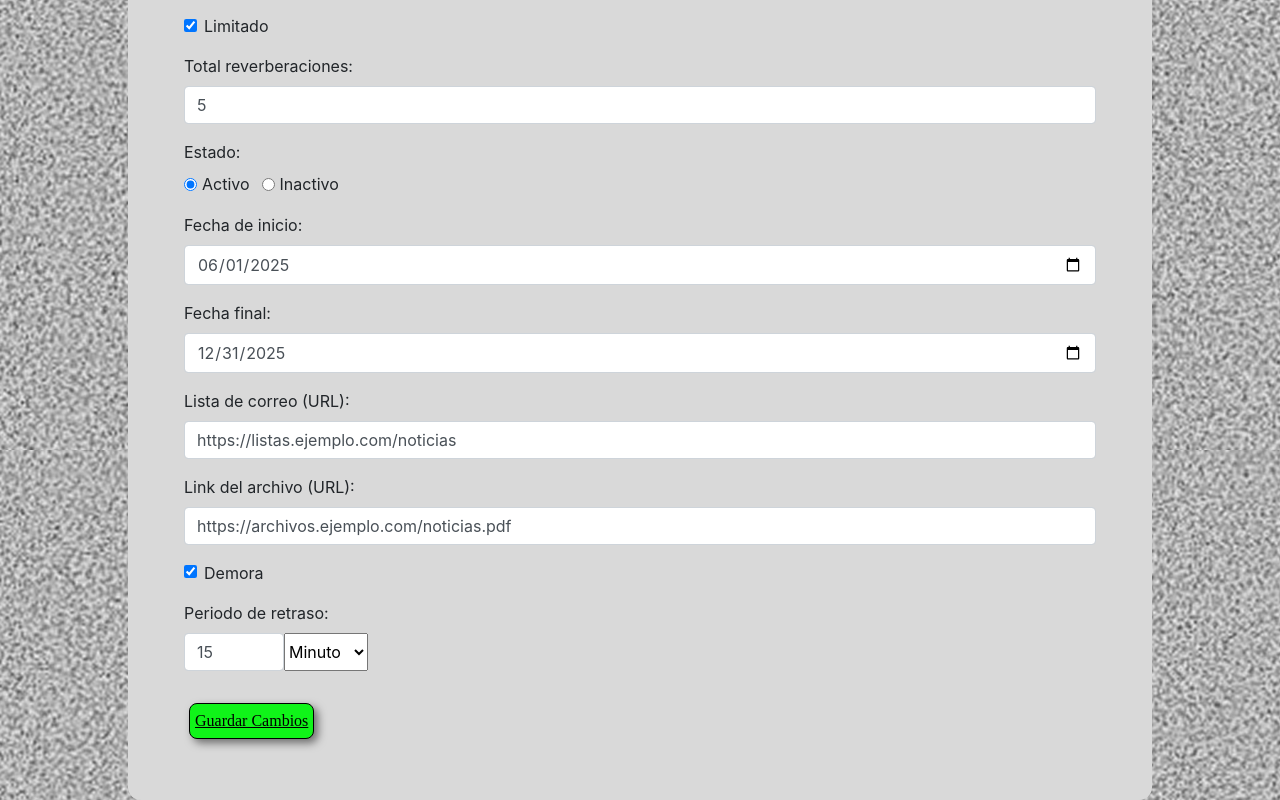
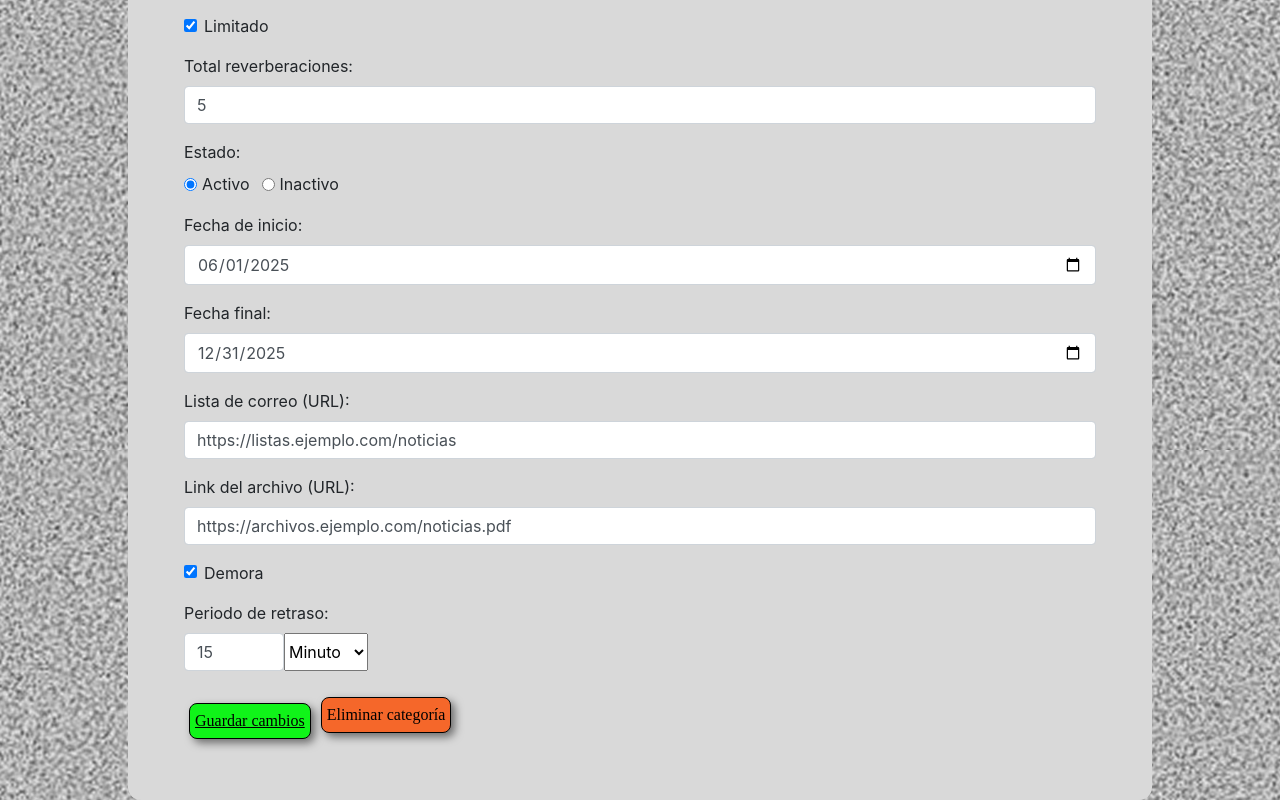
Before and after one commit to PROYECTO-RAIO/RAIO-ADMIN-FE, a React (Vite) app: page /editar/1 in a window 1280 px wide. Shown: the part 574-1374 px from the top of the page. Built offline with nearby package versions, Linux system fonts and the light colour scheme; a web font is replaced by a local one.

Commit message:
Añadir botón Eliminar categoría y texto explicativo en página de Editar

```diff
--- a/src/components/basicButton/BasicButton.css
+++ b/src/components/basicButton/BasicButton.css
@@ -32,6 +32,10 @@ a:focus {
   background-color: #F4F211;
 }
 
+.btn-tertiary-custom {
+  background-color: #F5672A;
+}
+
 .btn-accent-custom {
   background-color: #10F419;
   text-decoration: underline;
--- a/src/components/categoryForm/CategoryForm.jsx
+++ b/src/components/categoryForm/CategoryForm.jsx
@@ -99,8 +99,6 @@ function CategoriaForm({ initialData = null }) {
       newErrors.fecha_final = 'La fecha final debe ser igual o posterior a la fecha de inicio';
     }
 
-
-
     setErrors(newErrors);
     return Object.keys(newErrors).length === 0;
   };
@@ -125,6 +123,24 @@ function CategoriaForm({ initialData = null }) {
       console.error(error);
     }
   };
+
+  const handleDelete = async () => {
+    const confirmDelete = window.confirm('¿Estás seguro de que deseas eliminar esta categoría?');
+    if (!confirmDelete) return;
+
+  try {
+    setLoading(true);
+    //actualizar con datos de Services
+    await deleteCategoria(initialData.id);
+    alert('Categoría eliminada con éxito');
+    navigate('/categorias');
+  } catch (error) {
+    console.error('Error al eliminar la categoría', error);
+    alert('No se pudo eliminar la categoría');
+  } finally {
+    setLoading(false);
+  }
+};
 
   const isEditMode = Boolean(initialData);
 
@@ -349,9 +365,19 @@ function CategoriaForm({ initialData = null }) {
             Guardando...
           </>
         ) : (
-          isEditMode ? 'Guardar Cambios' : 'Crear Categoría'
+          isEditMode ? 'Guardar cambios' : 'Crear categoría'
         )}
       </BasicButton>
+
+      {isEditMode && (
+        <BasicButton
+          type="button"
+          className="btn-tertiary-custom"
+          onClick={handleDelete}
+          >
+          Eliminar categoría
+        </BasicButton>
+      )}
     </Form>
   );
 }
--- a/src/pages/Edit.jsx
+++ b/src/pages/Edit.jsx
@@ -13,6 +13,11 @@ function Edit() {
         <>
         <Header />
         <ul className="category-container">
+                    <li key="create">
+                        <CategoryCard
+                            name="seleccionar una categoría"
+                    />
+                </li>
                 {categories.map(category => (
                     <li key={category}>
                         <CategoryCard
```
